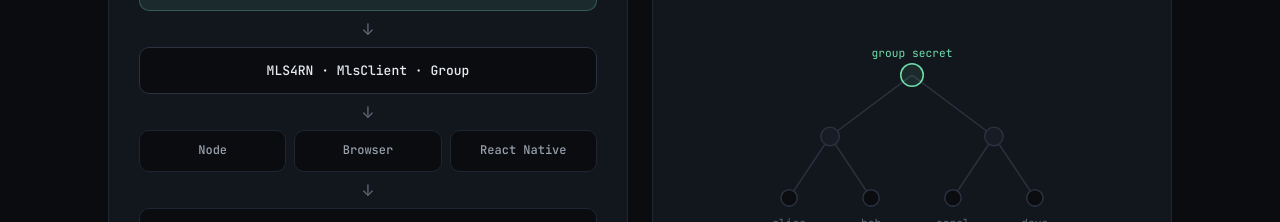
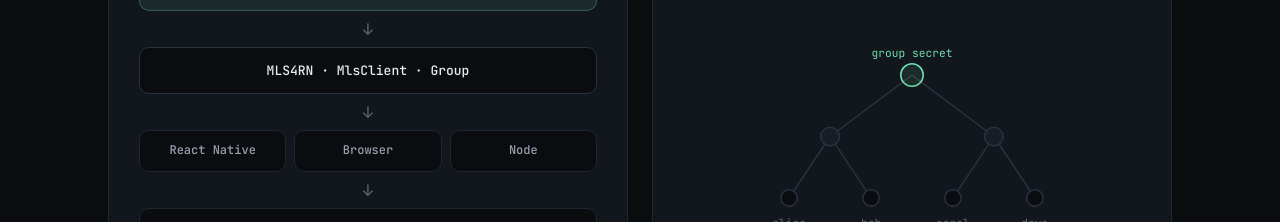
Before and after one commit to umerjaved178/MLS4RN-website, a React (Vite) app: page / in a window 1280 px wide. Shown: the part 2380-2602 px from the top of the page. Built offline with nearby package versions, Linux system fonts and the light colour scheme.

Commit message:
refactor: reorder platform targets toward react native and web

```diff
--- a/src/App.tsx
+++ b/src/App.tsx
@@ -287,9 +287,9 @@
                 <div className="flow-box core">MLS4RN · MlsClient · Group</div>
                 <div className="flow-arrow">↓</div>
                 <div className="flow-targets">
+                  <div className="flow-box">React Native</div>
+                  <div className="flow-box">Browser</div>
                   <div className="flow-box">Node</div>
-                  <div className="flow-box">Browser</div>
-                  <div className="flow-box">React Native</div>
                 </div>
                 <div className="flow-arrow">↓</div>
                 <div className="flow-box base">OpenMLS · Rust → WebAssembly</div>
```
